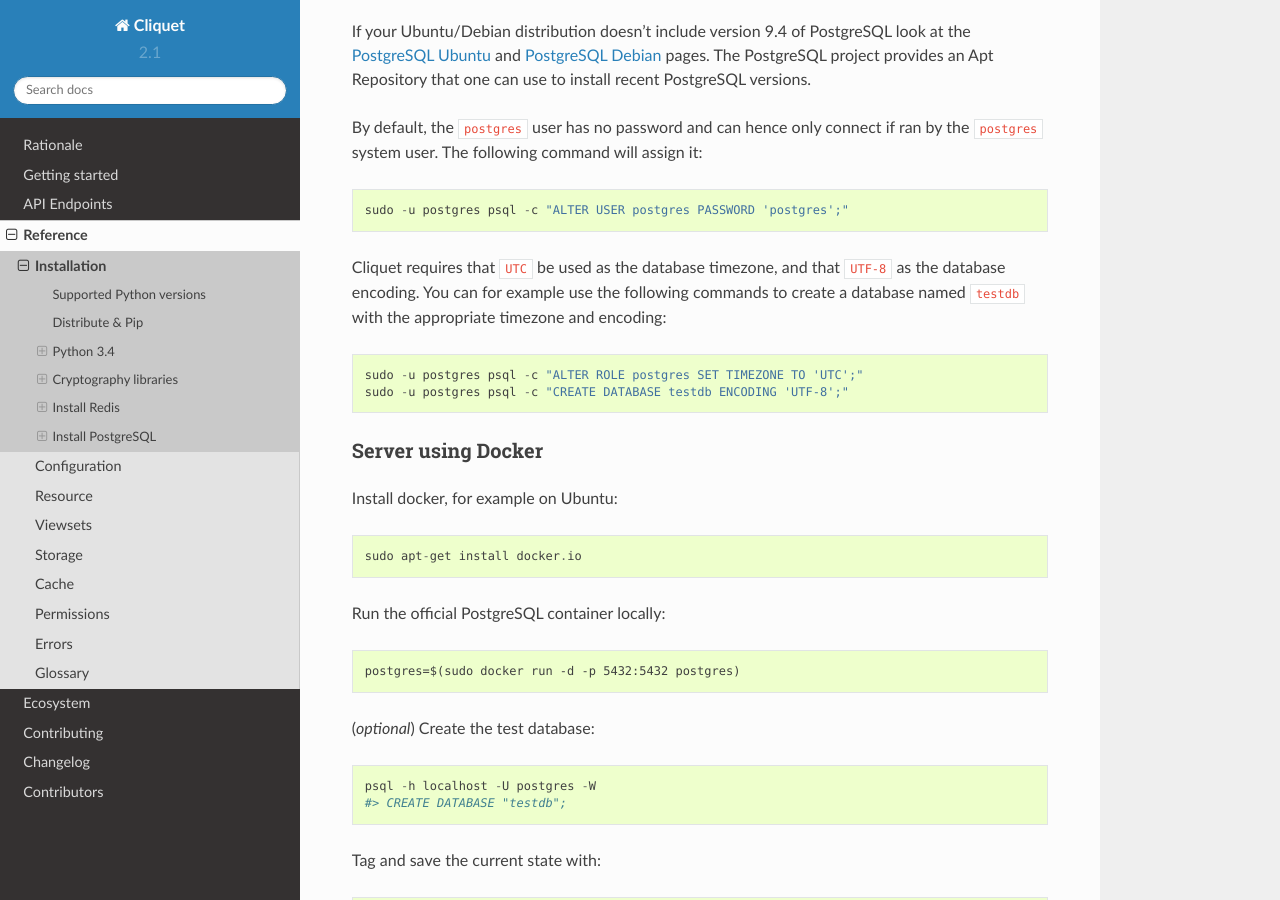
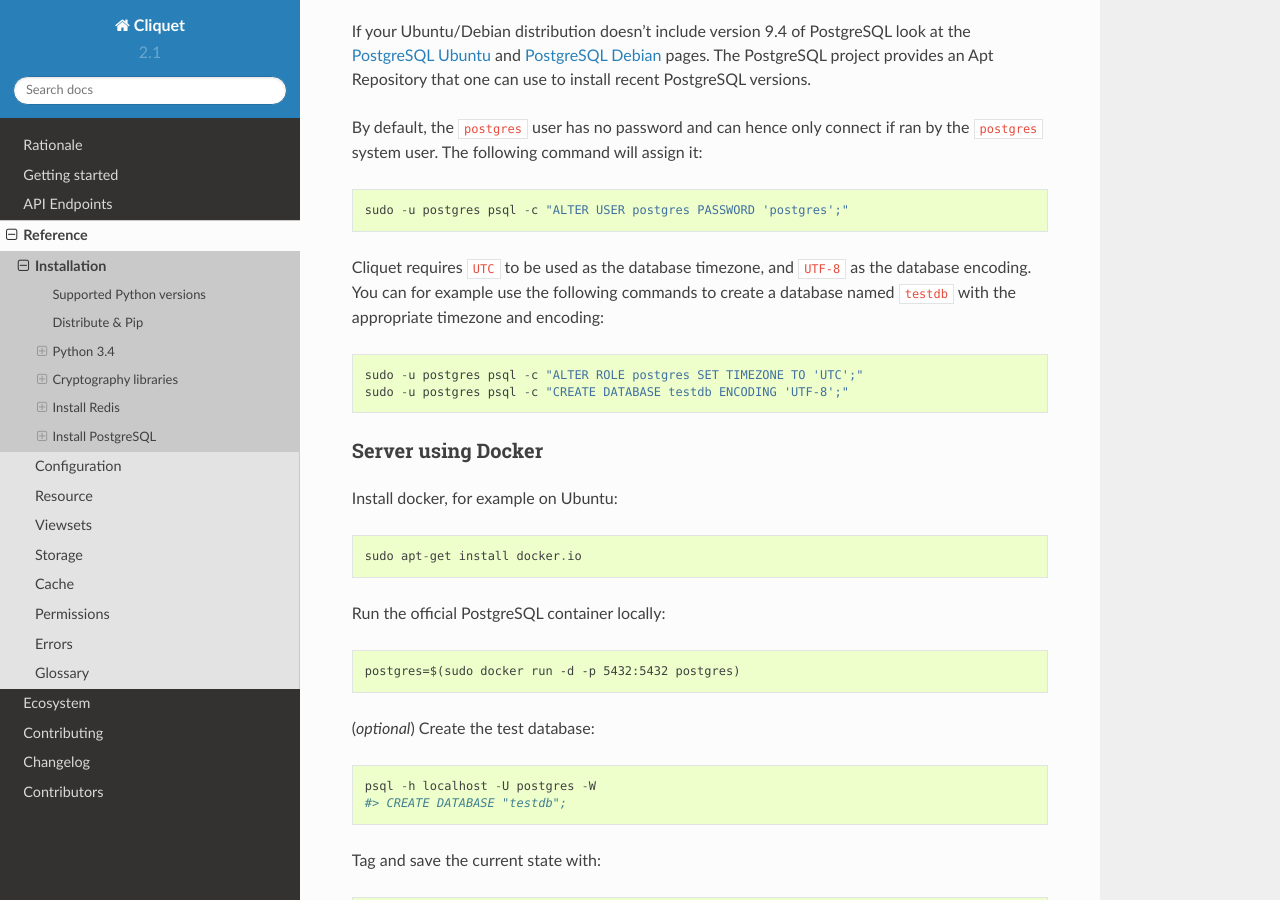
Before and after one commit to Kinto/kinto, a Sphinx documentation site: the page built from docs/reference/installation.rst, in a window 1280 px wide and 900 px high, scrolled down 2824 px. Built offline with Sphinx 7.4.7 and the Read the Docs theme 2.0.0, drawn with Linux system fonts in a browser that asks for light colours.

Commit message:
Update installation.rst

```diff
--- a/docs/reference/installation.rst
+++ b/docs/reference/installation.rst
@@ -160,7 +160,7 @@
 
     sudo -u postgres psql -c "ALTER USER postgres PASSWORD 'postgres';"
 
-Cliquet requires that ``UTC`` be used as the database timezone, and that
+Cliquet requires ``UTC`` to be used as the database timezone, and
 ``UTF-8`` as the database encoding. You can for example use the following
 commands to create a database named ``testdb`` with the appropriate timezone
 and encoding::
```
